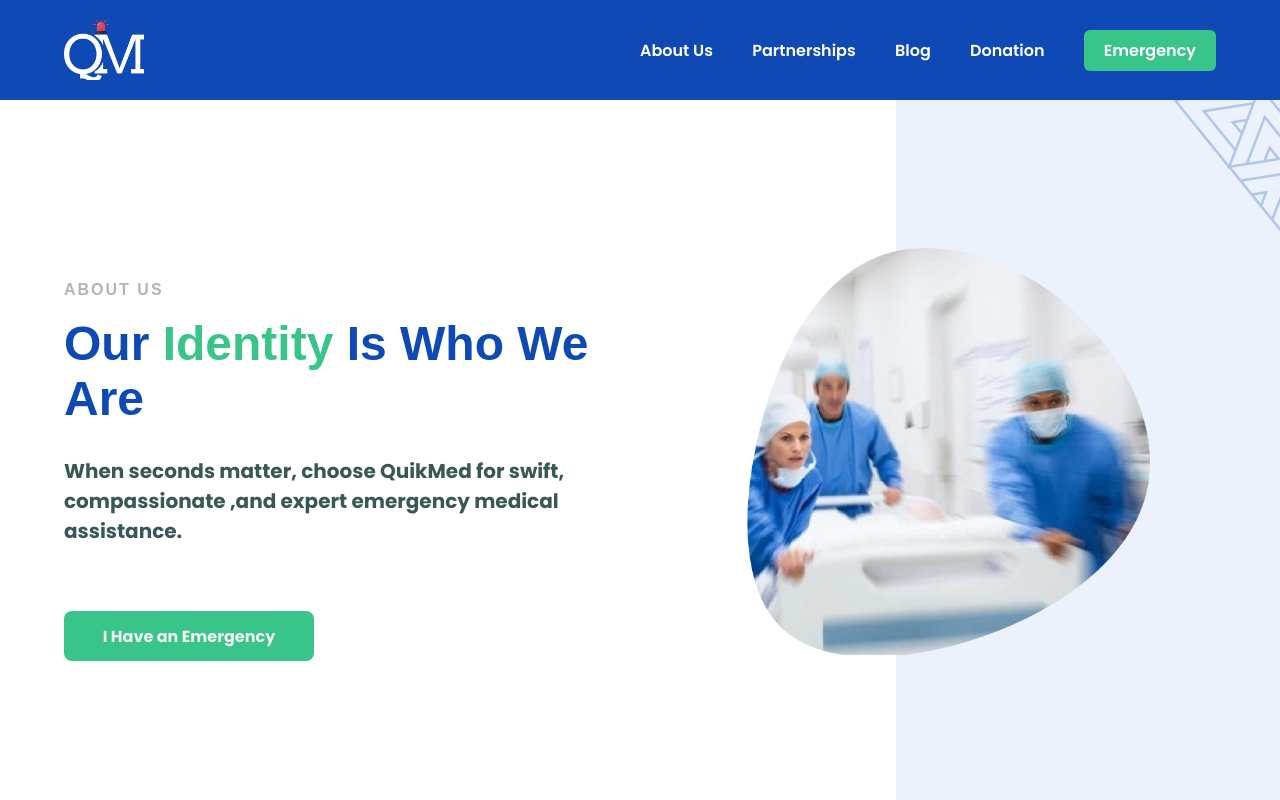
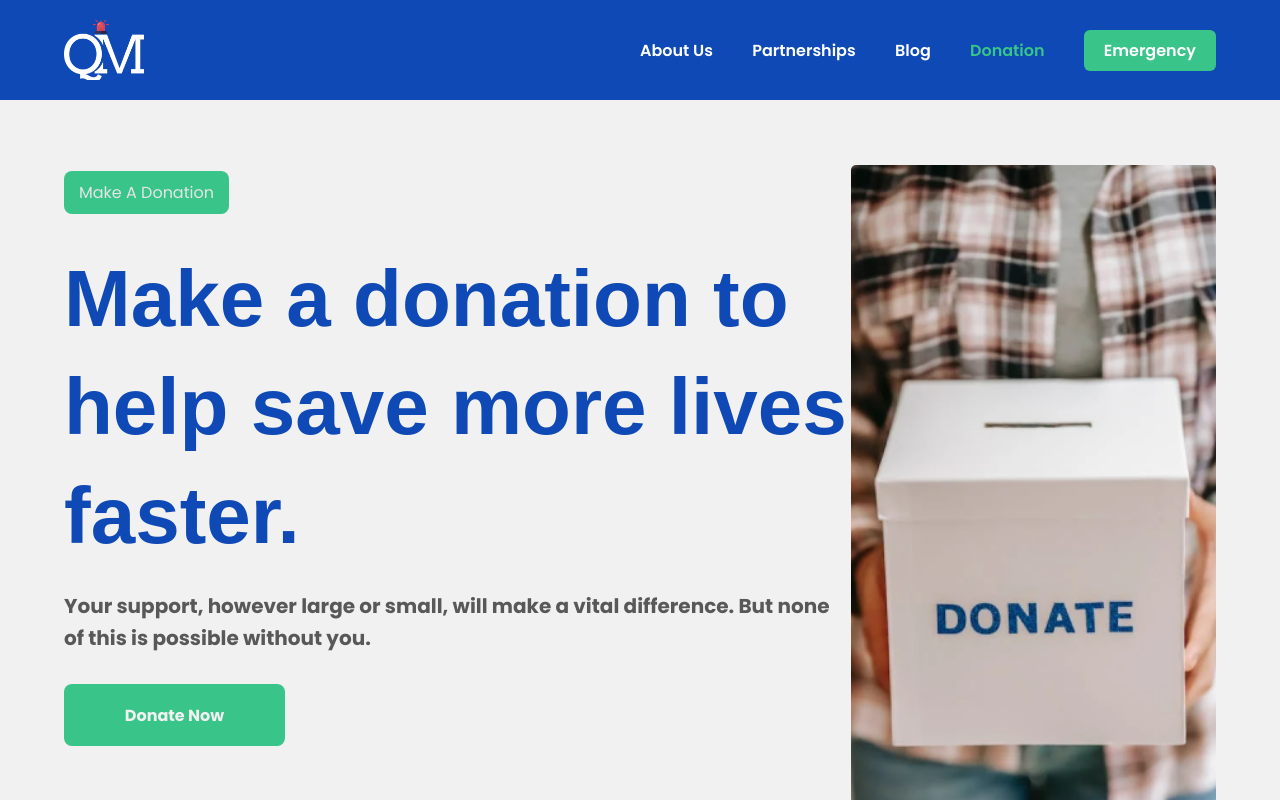
Before and after one commit to omkoya/QuickMed, a React (Create React App) app: page /donation in a window 1280 px wide. Shown: the top 800 px of the page. Built offline with nearby package versions, Linux system fonts and the light colour scheme; a web font is replaced by a local one.

Commit message:
added routing package

```diff
--- a/package.json
+++ b/package.json
@@ -1,5 +1,5 @@
 {
-  "name": "fitted-project",
+  "name": "Quikmed",
   "version": "0.1.0",
   "private": true,
   "dependencies": {
@@ -9,6 +9,7 @@
     "@testing-library/user-event": "^13.5.0",
     "react": "^18.2.0",
     "react-dom": "^18.2.0",
+    "react-router-dom": "^6.22.3",
     "react-scripts": "5.0.1",
     "web-vitals": "^2.1.4"
   },
--- a/src/App.js
+++ b/src/App.js
@@ -1,5 +1,6 @@
+import { Route, Routes } from "react-router";
 import Navigation from "./components/Navigation";
-// import Donations from '../pages/Donations'
+import Donations from './pages/Donations'
 import About from './pages/About'
 
 
@@ -10,8 +11,15 @@ function App() {
     <>
       <Navigation />
 
-      {/* <Donations /> */}
-      <About />
+      <Routes>
+
+        <Route path="about" element = { <About /> }> </Route>
+
+        <Route path="/donation" element = { <Donations /> }> </Route>
+
+      </Routes>
+
+
     </>
 
 
--- a/src/components/Footer.jsx
+++ b/src/components/Footer.jsx
@@ -6,7 +6,7 @@ import Linkedin from '../assets/icons/linkedin.png'
 import Insta from '../assets/icons/insta.png'
 import Twitter from '../assets/icons/twitter.png'
 import Gmail from '../assets/icons/gmail.png'
-import Bkgrd from '../assets/about/bus1.png'
+import Bkgrd from '../assets/about/bus.jpg'
 
 const Footer = () => {
   return (
--- a/src/components/Navigation.jsx
+++ b/src/components/Navigation.jsx
@@ -1,8 +1,16 @@
 import React from 'react'
 import  '../css/navigation.css'
 import Logo from '../assets/logo.png'
+import { Link, useLocation } from 'react-router-dom'
 
 const Navigation = () => {
+  const location = useLocation();
+
+
+  const activePage = (path) => {
+    return location.pathname === path ? 'active' : '';
+  }
+
   return (
     <nav className='navigation'>
       <div className='navLinks'>
@@ -12,15 +20,21 @@ const Navigation = () => {
         </div>
 
         <ul className="links">
-          <li><a href="">About Us</a></li>
-          <li><a href="">Partnerships</a></li>
-          <li><a href="">Blog</a></li>
-          <li><a href="">Donation</a></li>
-
-
-          <a className='button' href="">Emergency</a>
-
-
+          <li className={activePage('/about')}>
+            <Link to={"/about"}>About Us</Link>
+            </li>
+          <li className={activePage('/partnership')}>
+            <Link to={"/partnership"}>Partnerships</Link>
+          </li>
+          <li className={activePage('/blog')}>
+            <Link to={"/blog"}>Blog</Link>
+          </li>
+          <li className={activePage('/donation')}>
+            <Link to={"/donation"}>Donation</Link>
+          </li>
+          <li className='button'>
+            <Link  to= {'/emergency'}>Emergency</Link>
+          </li>
         </ul>
       </div>
     </nav>
--- a/src/css/navigation.css
+++ b/src/css/navigation.css
@@ -38,4 +38,8 @@
     color: #fff;
     font-style: 1.2rem;
     font-weight: 600;
+    transition: .3s;
 }
+.links li.active a{
+    color: #39c489;
+}
--- a/src/index.js
+++ b/src/index.js
@@ -2,11 +2,16 @@ import React from 'react';
 import ReactDOM from 'react-dom/client';
 import './index.css';
 import App from './App';
+import { BrowserRouter } from 'react-router-dom'
 
 
 const root = ReactDOM.createRoot(document.getElementById('root'));
 root.render(
   <React.StrictMode>
-    <App />
+    <BrowserRouter>
+
+      <App />
+
+    </BrowserRouter>
   </React.StrictMode>
 );
```
Also changed, not shown: src/pages/Blog.jsx (deleted, +0 -9 lines), 1 other file (tests, documents, lock files or other folders).
